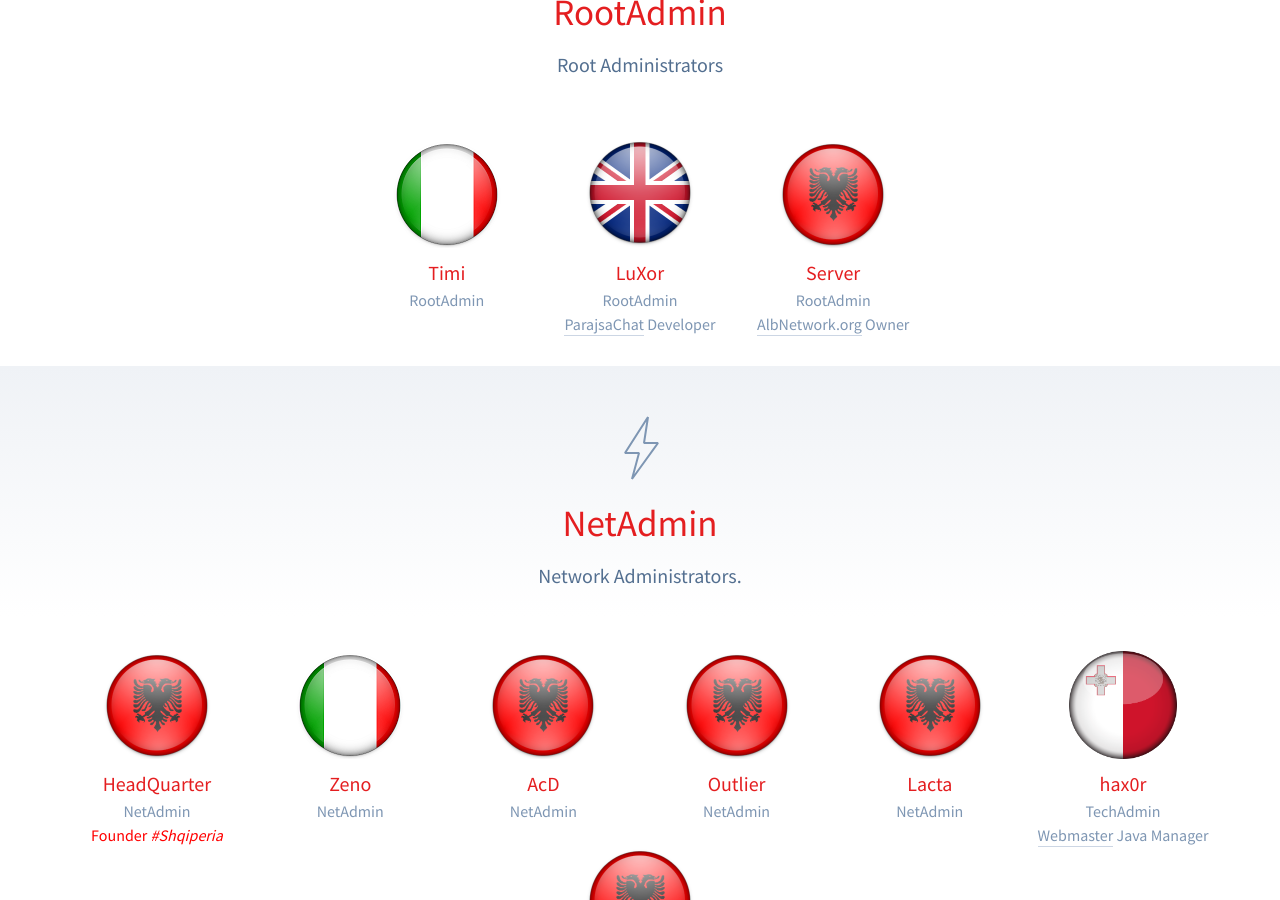
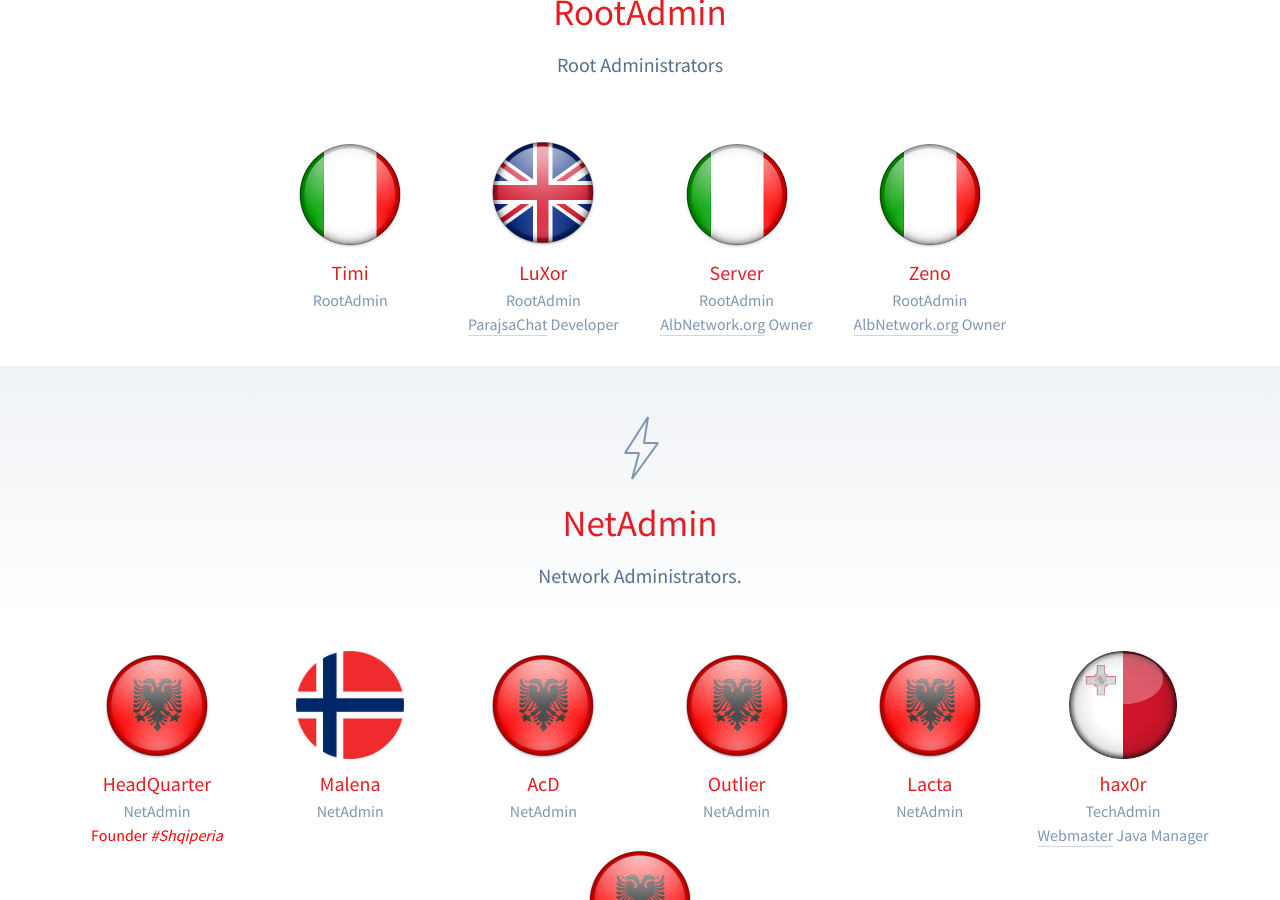
Before and after one commit to AlbnetworkOrg/albnetworkorg.github.io, a Jekyll site: the page built from skuadra.html, in a window 1280 px wide and 900 px high, scrolled down 569 px. Built offline with Jekyll 4.4.1, drawn with Linux system fonts in a browser that asks for light colours; some of the changed text lies outside the part shown.

Commit message:
Update skuadra.html

```diff
--- a/skuadra.html
+++ b/skuadra.html
@@ -49,8 +49,19 @@
     <div class="Team-member">
       <h3>
         <a href="https://forum.albnetwork.org/index.php?members/server.23/" target="_blank">
-        <img src="{{ site.baseurl }}/img/al.png" alt="" width="108" height="108" >
+        <img src="{{ site.baseurl }}/img/it.png" alt="" width="108" height="108" >
 	Server
+        </a>
+      </h3>
+      <h4>RootAdmin</h4>
+      <h4><a href="https://albnetwork.org/" target="_blank">AlbNetwork.org</a> Owner</h4>
+    </div>
+
+    <div class="Team-member">
+      <h3>
+        <a href="https://forum.albnetwork.org/index.php?members/zeno.21/" target="_blank">
+        <img src="{{ site.baseurl }}/img/it.png" alt="" width="108" height="108" >
+	Zeno
         </a>
       </h3>
       <h4>RootAdmin</h4>
@@ -87,9 +98,9 @@
 
 <div class="Team-member">
       <h3>
-        <a href="https://forum.albnetwork.org/index.php?members/zeno.21/" target="_blank">
-        <img src="{{ site.baseurl }}/img/it.png" alt="" width="108" height="108">
-        Zeno
+        <a href="https://forum.albnetwork.org/index.php?members/malena.18/" target="_blank">
+        <img src="{{ site.baseurl }}/img/no.png" alt="" width="108" height="108">
+        Malena
         </a>
       </h3>
       <h4>NetAdmin</h4>
@@ -234,16 +245,6 @@
 
 <div class="Team-member">
       <h3>
-        <a href="https://forum.albnetwork.org/index.php?members/sunset.25/" target="_blank">
-          <img src="{{ site.baseurl }}/img/us.png" alt="" width="108" height="108">
-          sunset
-        </a>
-      </h3>
-      <h4>CSOp</h4>
-    </div>
-
-<div class="Team-member">
-      <h3>
         <a href="https://albnetwork.org/skuadra/" target="_blank">
           <img src="{{ site.baseurl }}/img/gr.png" alt="" width="108" height="108">
           Sonia
@@ -275,27 +276,6 @@
       <h4><span style="color:red">Founder <em>#Shqiperia</em></span></h4>
     </div>
 
-    <div class="Team-member">
-      <h3>
-	<a href="https://forum.albnetwork.org/index.php?members/albanooo.14/" target="_blank">
-        <img src="{{ site.baseurl }}/img/al.png" alt="" width="108" height="108">
-	Albanooo
-        </a>
-      </h3>
-      <h4>C-FOUNDER</h4>
-      <h4><span style="color:red">c-Founder <em>#Shqiperia</em></span></h4>
-    </div>
-
-    <div class="Team-member">
-      <h3>
-        <a href="https://forum.albnetwork.org/index.php?members/caleb.40/" target="_blank">
-         <img src="{{ site.baseurl }}/img/al.png" alt="" width="108" height="108">
-          Respect
-        </a>
-      </h3>
-      <h4>SOP</h4>
-    </div>
-
     </div>
   </header>
  </div>
```
